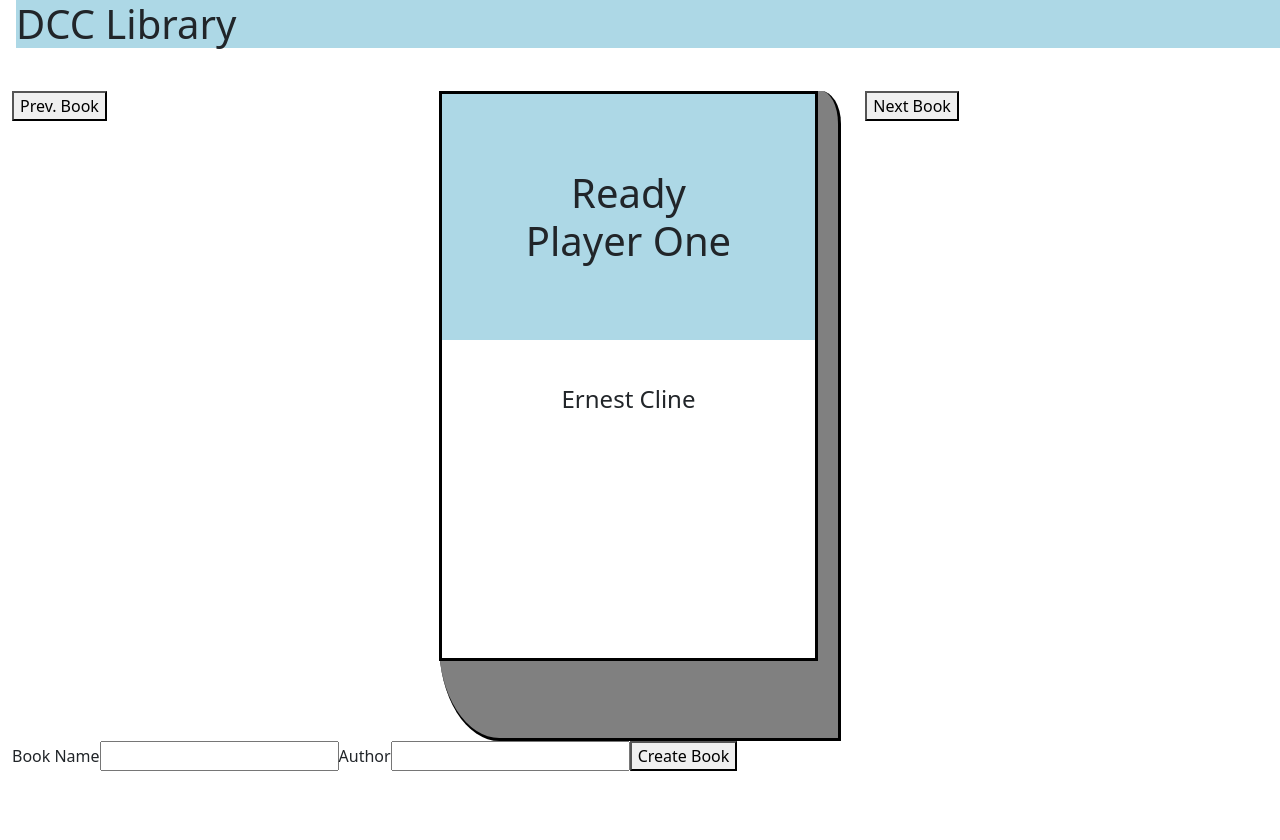
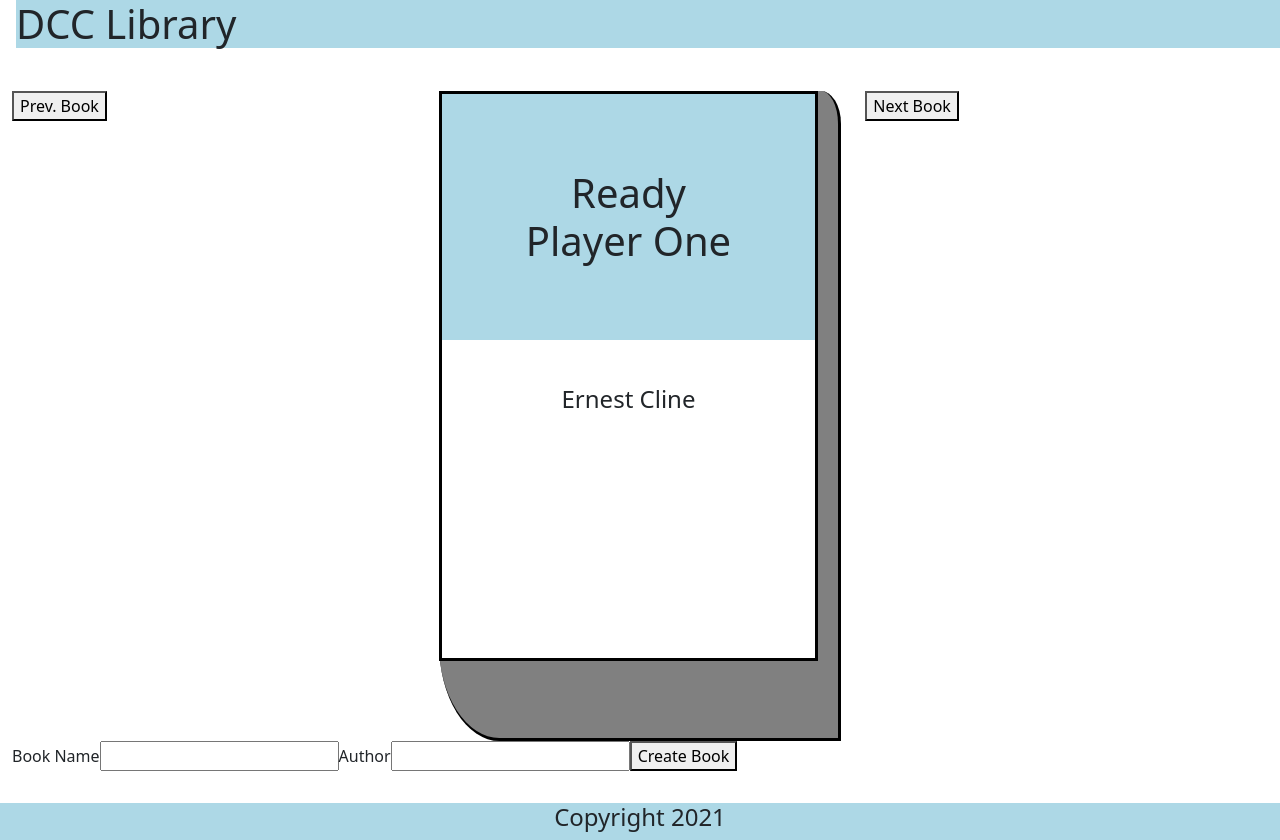
Before and after one commit to ChrisLora/DCCLibrary, a React (Create React App) app: page / in a window 1280 px wide. Before the commit the page ends 800 px from the top, so only its background shows below. Built offline with nearby package versions, Linux system fonts and the light colour scheme.

Commit message:
added footer and completed project

```diff
--- a/src/components/App.jsx
+++ b/src/components/App.jsx
@@ -3,6 +3,7 @@
 import TitleBar from './TitleBar/TitleBar'
 import BookViewer from "./BookViewer/BookViewer";
 import BookCreator from './BookCreator/BookCreator'
+import Footer from "./Footer/Footer";
 
 class App extends Component{
     constructor(props){
@@ -53,6 +54,7 @@
                 <TitleBar />
                 <BookViewer book={this.books[this.state.bookNumber]} nextBook={this.goToNextBook} previousBook={this.goToPreviousBook} />
                 <BookCreator createNewBook = {this.createBook} />
+                <Footer />
             </div>
         )
     }
--- /dev/null
+++ b/src/components/Footer/Footer.css
@@ -0,0 +1,7 @@
+.footer {
+    background-color: lightblue;
+    width: 100%;
+    box-shadow: 0 50vh 0 50vh lightblue;
+    text-align: center;
+    margin-top: 2em;
+}
--- /dev/null
+++ b/src/components/Footer/Footer.jsx
@@ -0,0 +1,12 @@
+import React from "react";
+import './Footer.css';
+
+const Footer = () => {
+    return (
+        <footer className='footer'>
+            <h4>Copyright 2021</h4>
+        </footer>
+    );
+}
+
+export default Footer;
```
